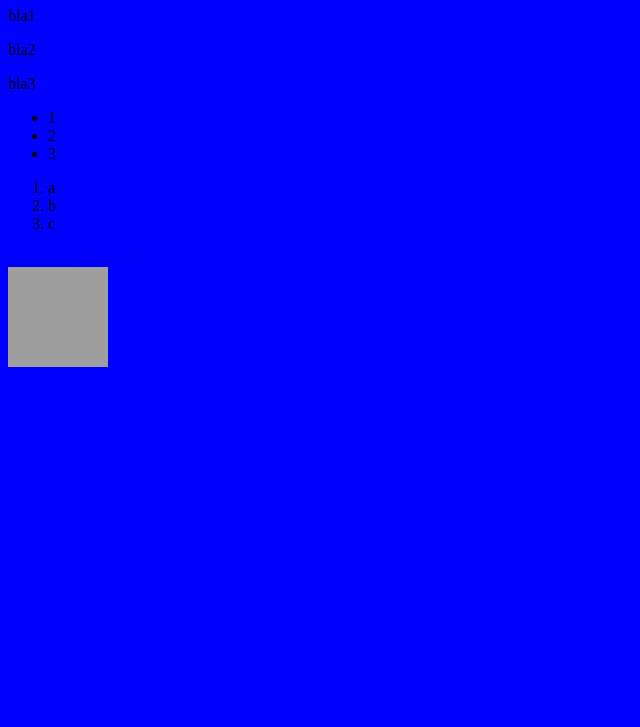
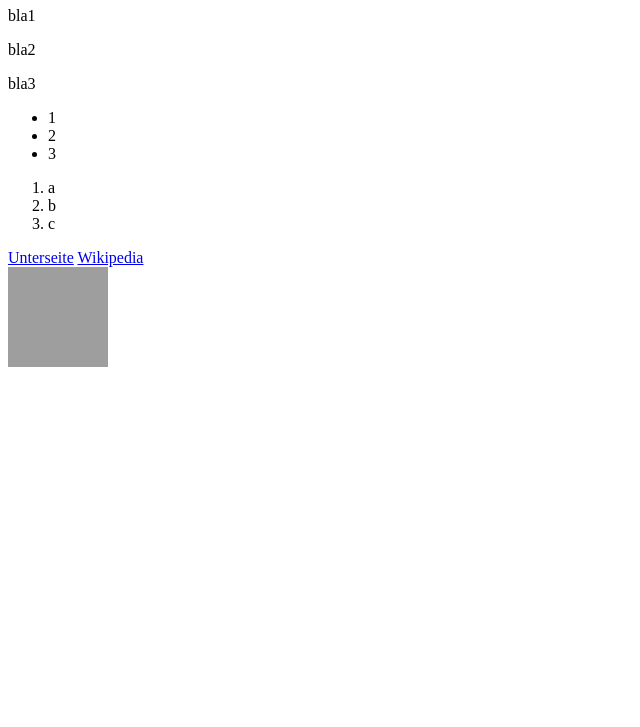
Before and after one commit to tgrosman/webTech, a plain HTML site: page HA2/FirstHTMLPage.html in a window 1280 px wide. Shown: the part 73-800 px from the top of the page, without its empty margins (0-640 px from the left). Drawn offline with Linux system fonts and the light colour scheme; grey boxes are pictures that could not be loaded.

Commit message:
style entfernt

```diff
--- a/HA2/FirstHTMLPage.html
+++ b/HA2/FirstHTMLPage.html
@@ -4,13 +4,8 @@
 <head>
     <title> </title>
     <meta charset="utf-8">
-    <style type="text/css">
-        body {
-            background-color: blue;
-        }
-    </style>
+</head>
 
-</head>
 <body>
     <div id="text">
         <h1>Überschrift</h1>
@@ -41,6 +36,6 @@
                <img src="images/Baum_im_Sossusvlei.jpg" alt="Here is a picture" height="100px" width="100px"/>
             </a>
     </div>
-    </body>
+</body>
 
 </html>
```
